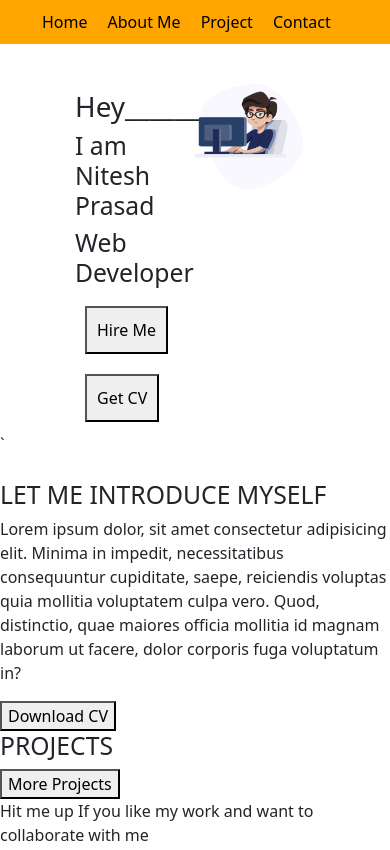
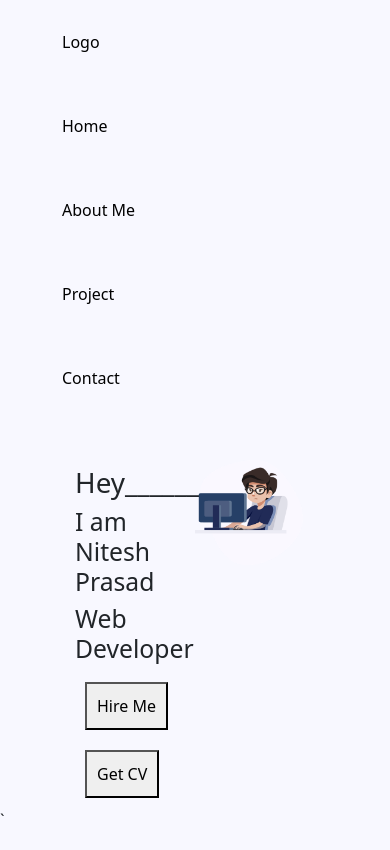
Before and after one commit to nitesh1016/Portfolio-1, a plain HTML site: page index.html in a window 390 px wide. Shown: the top 850 px of the page. Drawn offline with nearby package versions, Linux system fonts and the light colour scheme.

Commit message:
responsive nav added

```diff
--- a/css/style.css
+++ b/css/style.css
@@ -1,19 +1,26 @@
 body{
     margin: 0;
+    background-color: ghostwhite;
 }
 nav{
-    background-color: orange;
+    background-color: ghostwhite;
 
 }
 nav ul{
     display: flex;
+    justify-content: flex-end;
+    flex-wrap: wrap;
 
 }
 nav ul li{
     list-style-type: none;
     padding: 10px;
+    margin: 20px;
 
 
+}
+#logo{
+    flex: 1;
 }
 a{
     text-decoration: none;
@@ -43,3 +50,11 @@ a:hover{
     margin:10px;
     padding: 10px;
 }
+
+@media(max-width:500px)
+{
+    nav ul{
+        display: flex;
+        flex-direction: column;
+    }
+}
--- a/index.html
+++ b/index.html
@@ -29,6 +29,7 @@
   <body>
     <nav>
       <ul>
+        <li id="logo"><a href="#">Logo</a></li>
         <li><a href="#"> Home</a></li>
         <li><a href="#section-2">About Me</a></li>
         <li><a href="#section-3">Project</a></li>
```
